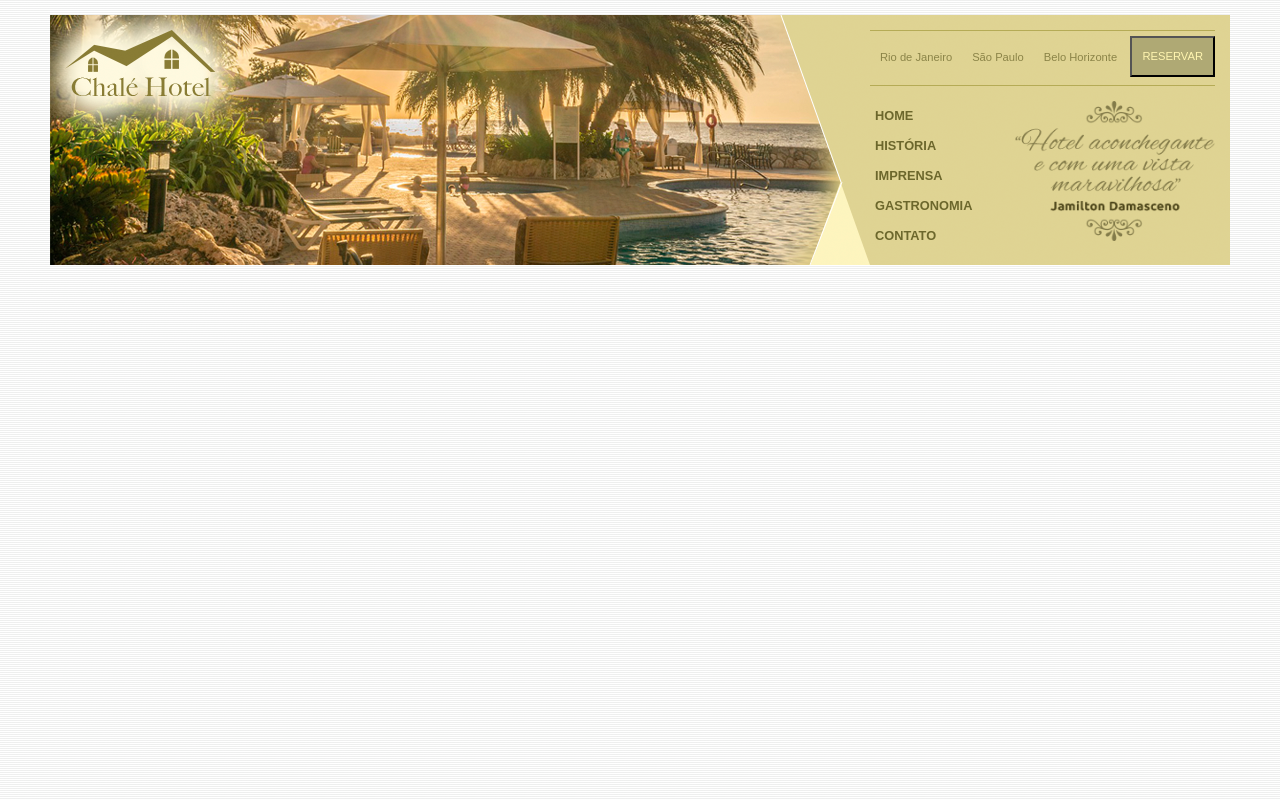
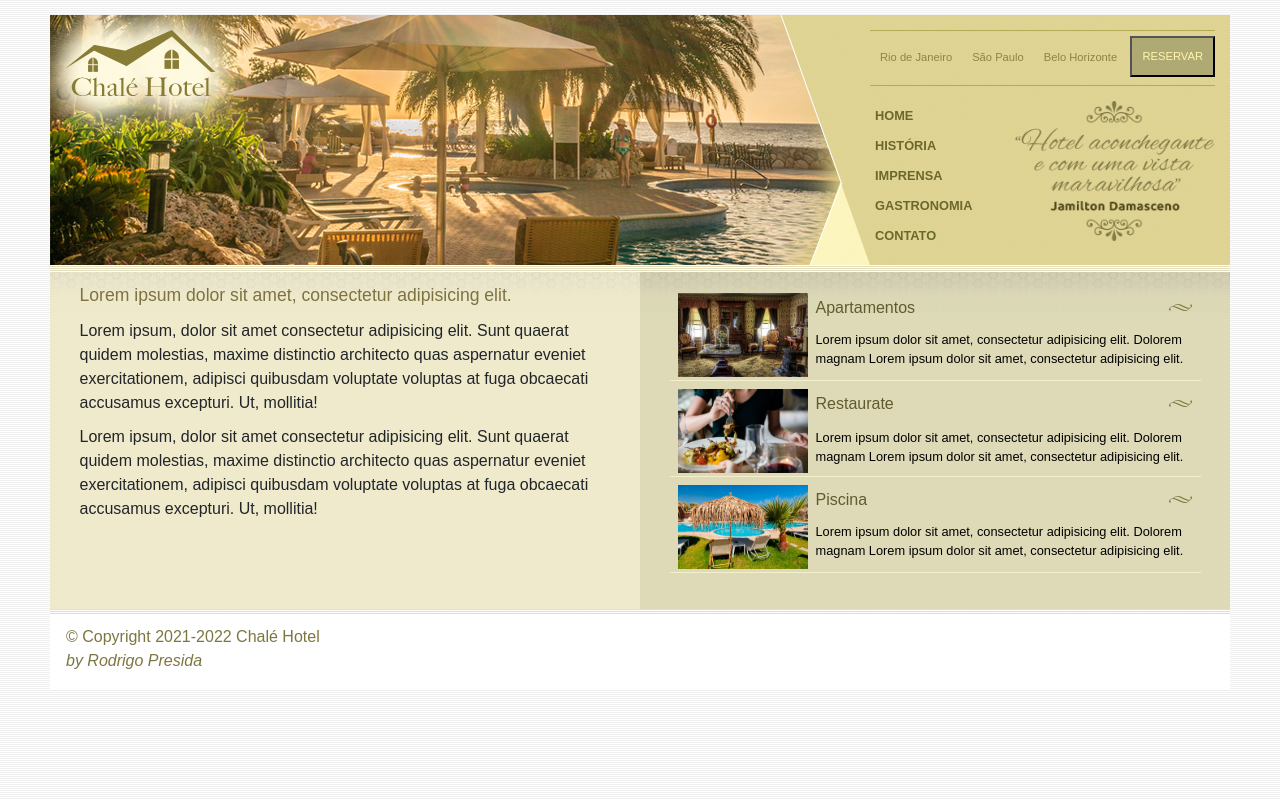
Before and after one commit to RodrigoPresida/Projeto-Chale, a plain HTML site: page index.html in a window 1280 px wide. Drawn offline with nearby package versions, Linux system fonts and the light colour scheme.

Commit message:
Fim de projeto

```diff
--- a/css/estilo.css
+++ b/css/estilo.css
@@ -12,6 +12,9 @@
 
     }
     #container {
+        background-image: url(../imagens/bg-container.png);
+        background-repeat: repeat-y;
+        background-position: top center;
         background-color: #ede9cc;
         margin: 0px auto;
         min-width: 740px;
@@ -115,6 +118,7 @@ z-index: 2;
         }
 
     ul#navegacao a:hover {
+        text-decoration: none;
         background-color: #fdf6be;
     }
 
@@ -130,14 +134,77 @@ z-index: 2;
     #area-principal {
 float: left;
 width: 50%;
+background-image: url(../imagens/bg-area-principal.png);
+background-position: top left;
+background-repeat: repeat-x;
+padding: 15px 0px;
     }
     #area-lateral {
 float: right;
 width: 50%;
+background-image: url(../imagens/bg-area-lateral.png);
+background-position: top left;
+background-repeat: repeat-x;
+padding: 20px 0px   ;
     }
 
     .conteudo {
         margin: 0px auto;
         width: 90%;
-        background-color: red;
+
     }
+    footer {
+        clear: both;
+        padding: 16px;
+        background-color: white;
+        background-image: url(../imagens/bg-rodape.png);
+        background-repeat: repeat-x;
+        background-position: top;
+        color: #7d7640;
+
+    }
+
+    /*TEXTOS*/
+
+    h2 {
+        color: #7d7240;
+        font-size: 1.1em;
+        padding: 5px 0px;
+    }
+
+    p {
+        font-size: 1em;
+        margin-bottom: 10px;
+    }
+
+    /*Textos laterais*/
+
+    #beneficios li {
+        padding: 8px;
+        border-bottom: 1px solid #f3efcb;
+        height: 6em;
+
+    }
+
+    #beneficios li a img {
+float: left;
+margin-right: 8px;
+    }
+    #beneficios li p {
+        font-size: 0.8em;
+        color: #000;
+
+    }
+
+#beneficios li h4 {
+    font-size: 1em;
+    color: #615b2d;
+    padding: 5px 0px;
+    background-image: url(../imagens/ornamento.png);
+    background-repeat: no-repeat;
+    background-position: center right;
+}
+#beneficios li:hover {
+    background-color: #f6f3d6;
+    cursor: pointer;
+}
--- a/index.html
+++ b/index.html
@@ -44,8 +44,39 @@
         </div>
 </div>
 </div><!--Fim do topo-->
+<div id="area-principal">
+    <div class="conteudo">
+        <h2>Lorem ipsum dolor sit amet, consectetur adipisicing elit.</h2>
+        <p>Lorem ipsum, dolor sit amet consectetur adipisicing elit. Sunt quaerat quidem molestias, maxime distinctio architecto quas aspernatur eveniet exercitationem, adipisci quibusdam voluptate voluptas at fuga obcaecati accusamus excepturi. Ut, mollitia!</p>
+        <p>Lorem ipsum, dolor sit amet consectetur adipisicing elit. Sunt quaerat quidem molestias, maxime distinctio architecto quas aspernatur eveniet exercitationem, adipisci quibusdam voluptate voluptas at fuga obcaecati accusamus excepturi. Ut, mollitia!</p>
+    </div></div>
+<div id="area-lateral">
+    <div class="conteudo">
+        <ul id="beneficios">
+            <li><a href=""><img src="imagens/apartamento.jpg" width="130px" alt=""></a>
+
+                <h4>Apartamentos</h4>
+        <p>Lorem ipsum dolor sit amet, consectetur adipisicing elit. Dolorem magnam
+            Lorem ipsum dolor sit amet, consectetur adipisicing elit.</p>
+    </li>
+        <li><a href=""><img src="imagens/restaurante.jpg" width="130px" alt=""></a>
+            <h4>Restaurate</h4>
+            <p>        <p>Lorem ipsum dolor sit amet, consectetur adipisicing elit. Dolorem magnam
+                Lorem ipsum dolor sit amet, consectetur adipisicing elit.</p>
+        </li>
+        <li><a href=""><img src="imagens/piscina.jpg" width="130px" alt=""></a>
+            <h4>Piscina</h4>
+            <p>Lorem ipsum dolor sit amet, consectetur adipisicing elit. Dolorem magnam
+                Lorem ipsum dolor sit amet, consectetur adipisicing elit.</p>
+        </li>
+        </ul>
+</div>
+
     </div><!--Fim do container-->
-
+    <footer>
+        <span>&copy; Copyright 2021-2022 Chalé Hotel</span> <br>
+        <cite>by Rodrigo Presida</cite>
+        </footer>
 <script src="https://cdnjs.cloudflare.com/ajax/libs/jquery/3.5.1/jquery.min.js"></script>
 <script src="https://cdnjs.cloudflare.com/ajax/libs/popper.js/1.16.1/umd/popper.min.js"></script>
 <script src="https://cdnjs.cloudflare.com/ajax/libs/twitter-bootstrap/4.6.0/js/bootstrap.min.js"></script>
```
